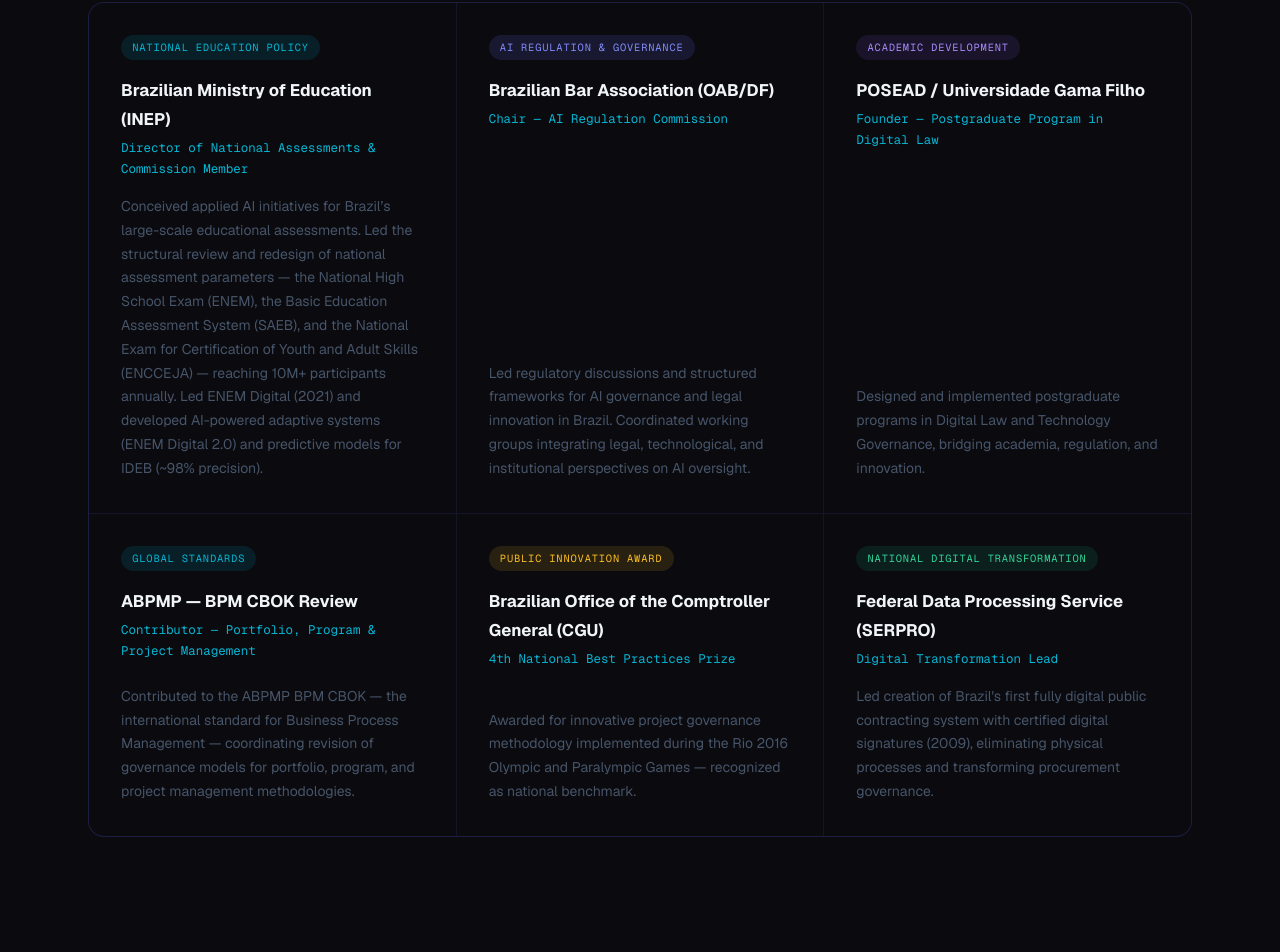
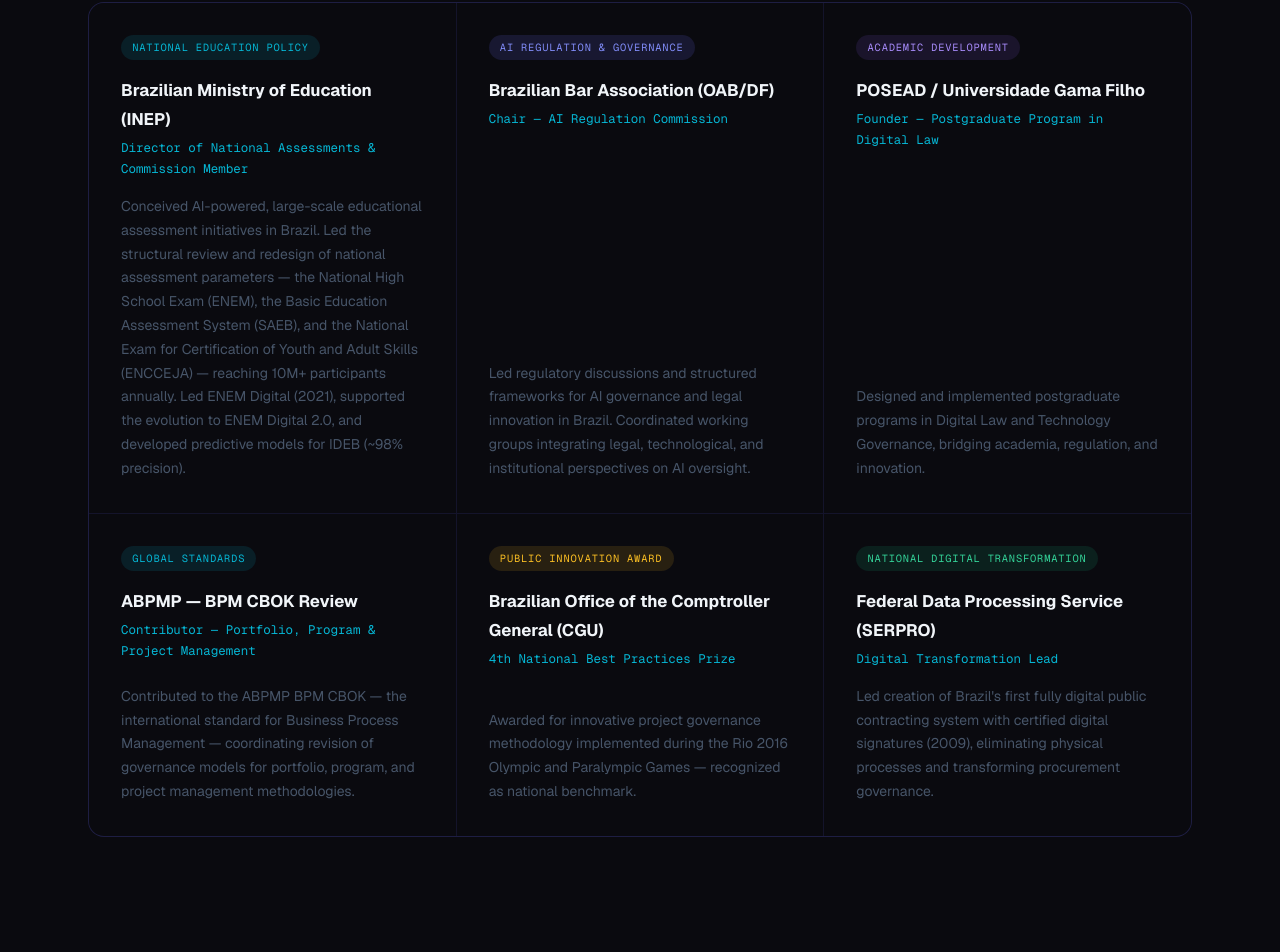
Before and after one commit to andersonfurtado/Anderson-site, a Next.js app: page / in a window 1280 px wide. Shown: the part 1195-2147 px from the top of the page. Built offline with nearby package versions, Linux system fonts and the light colour scheme.

Commit message:
Refine INEP copy (ENEM Digital 2021, AI-powered assessments)

```diff
--- a/src/components/InstitutionalSection.tsx
+++ b/src/components/InstitutionalSection.tsx
@@ -9,7 +9,7 @@
     org: "Brazilian Ministry of Education (INEP)",
     role: "Director of National Assessments & Commission Member",
     tag: "National Education Policy",
-  desc: "Conceived applied AI initiatives for Brazil’s large-scale educational assessments. Led the structural review and redesign of national assessment parameters — the National High School Exam (ENEM), the Basic Education Assessment System (SAEB), and the National Exam for Certification of Youth and Adult Skills (ENCCEJA) — reaching 10M+ participants annually. Led ENEM Digital (2021) and developed AI-powered adaptive systems (ENEM Digital 2.0) and predictive models for IDEB (~98% precision).",
+  desc: "Conceived AI-powered, large-scale educational assessment initiatives in Brazil. Led the structural review and redesign of national assessment parameters — the National High School Exam (ENEM), the Basic Education Assessment System (SAEB), and the National Exam for Certification of Youth and Adult Skills (ENCCEJA) — reaching 10M+ participants annually. Led ENEM Digital (2021), supported the evolution to ENEM Digital 2.0, and developed predictive models for IDEB (~98% precision).",
   },
   {
     org: "Brazilian Bar Association (OAB/DF)",
```
